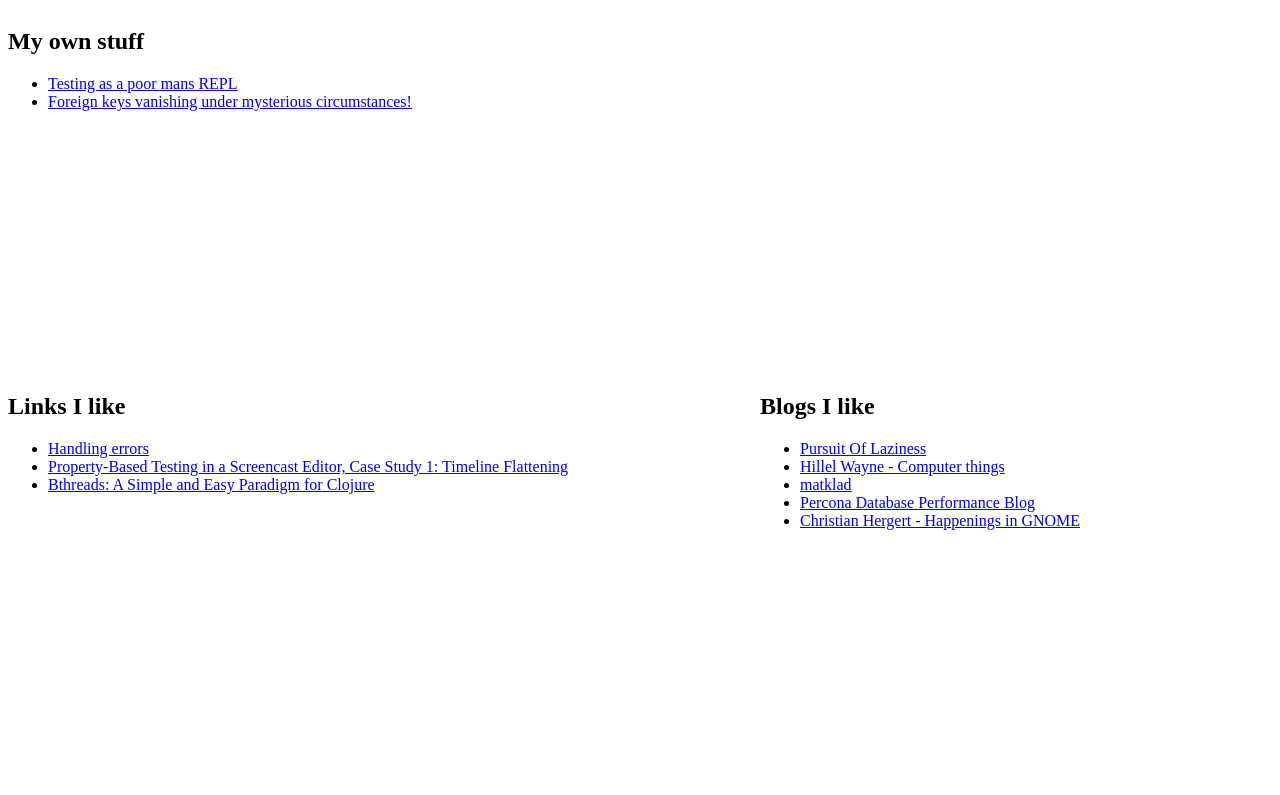
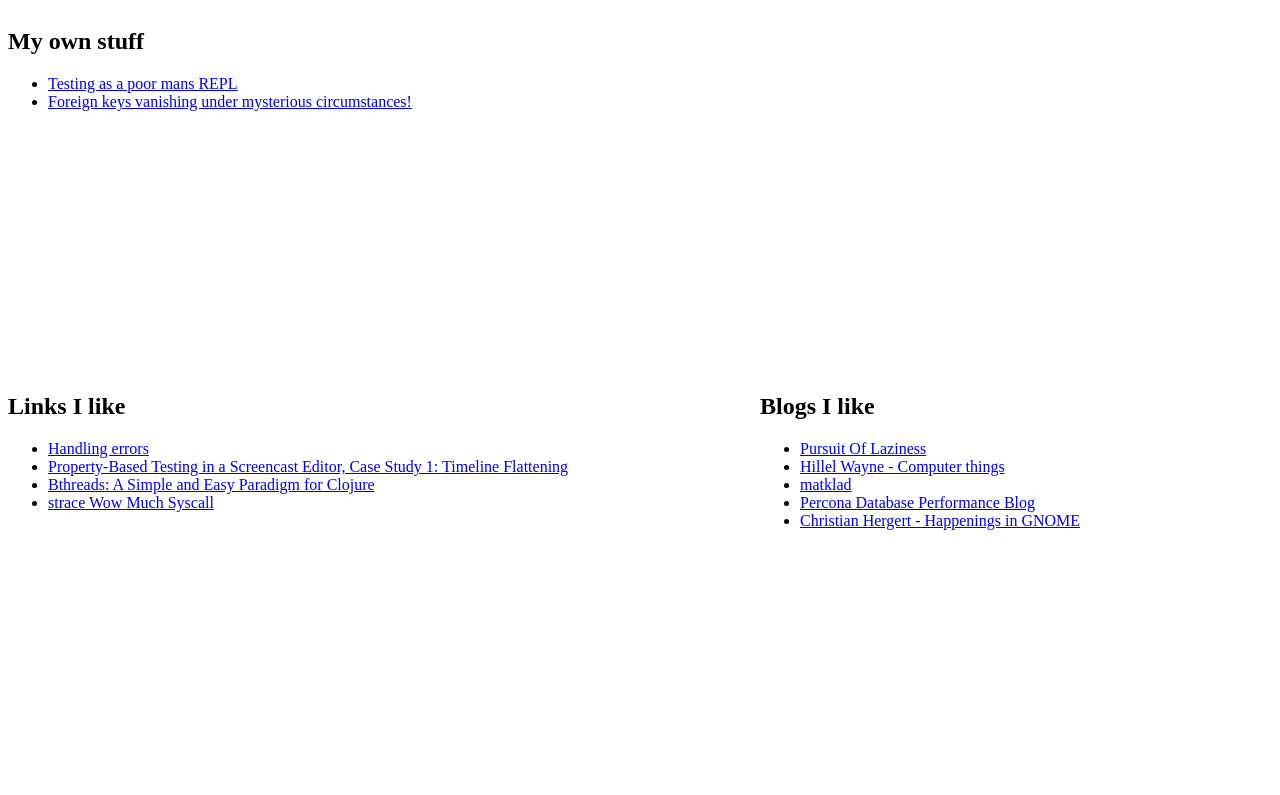
Before and after one commit to blackwolf12333/blackwolf12333.github.io, a plain HTML site: page index.html in a window 1280 px wide. Drawn offline with Linux system fonts and the light colour scheme.

Commit message:
Add brendan greggs post about strace

```diff
--- a/index.html
+++ b/index.html
@@ -29,6 +29,7 @@
 			<li><a href="http://sled.rs/errors.html">Handling errors</a></li>
 			<li><a href="https://wickstrom.tech/2019-03-24-property-based-testing-in-a-screencast-editor-case-study-1.html">Property-Based Testing in a Screencast Editor, Case Study 1: Timeline Flattening</a></li>
 			<li><a href="https://thomascothran.tech/2024/10/a-new-paradigm/">Bthreads: A Simple and Easy Paradigm for Clojure</a></li>
+			<li><a href="https://brendangregg.com/blog/2014-05-11/strace-wow-much-syscall.html">strace Wow Much Syscall</a></li>
 		</ul>
 		</section>
 
```
